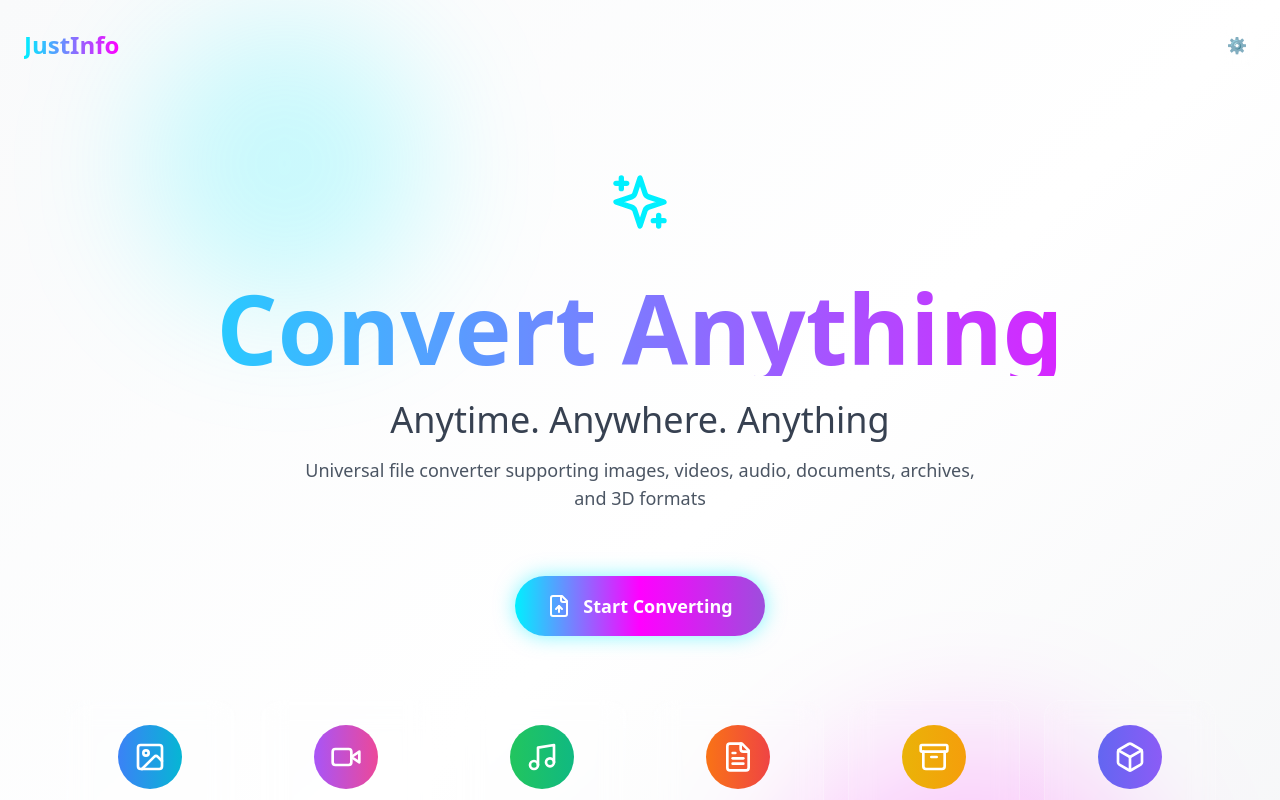
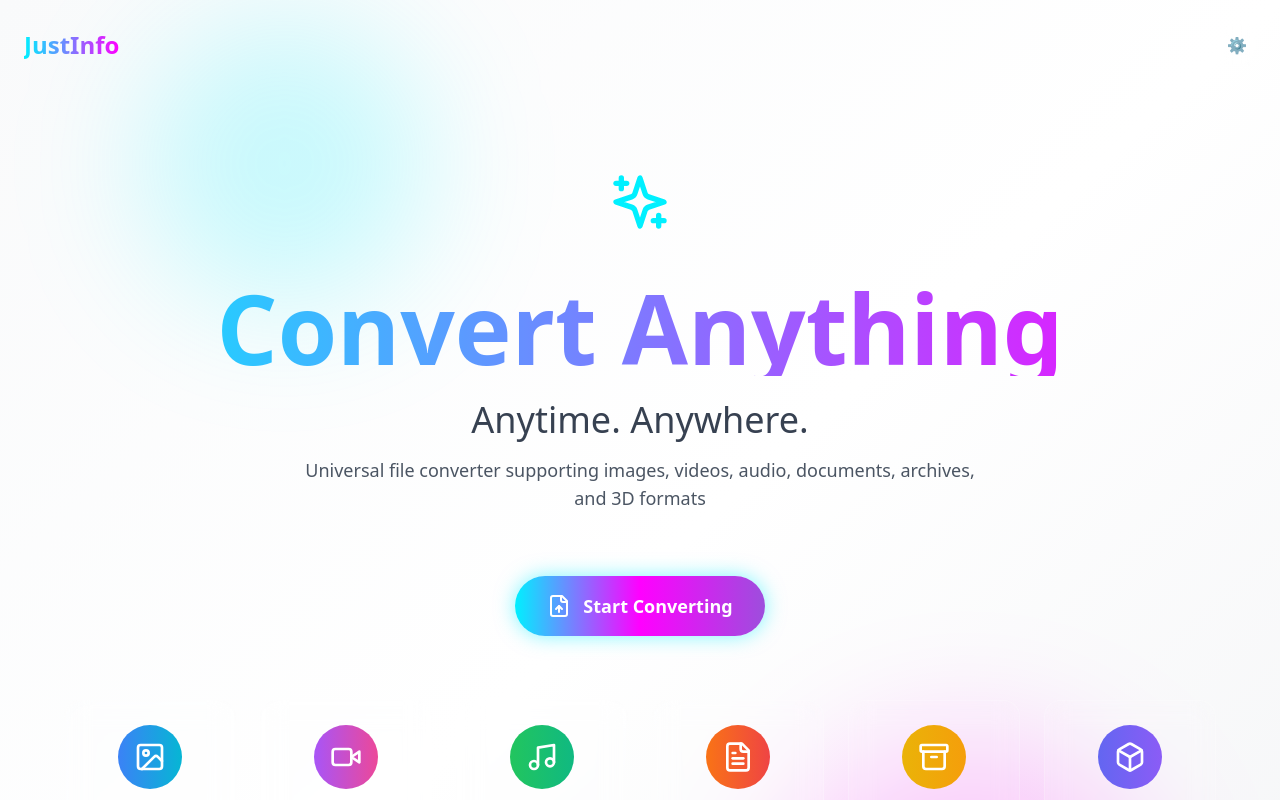
Before and after one commit to jaypalkatare/justinfo, a React (Vite) app: page / in a window 1280 px wide. Shown: the top 800 px of the page. Built offline with nearby package versions, Linux system fonts and the light colour scheme.

Commit message:
remove anything from home page.

```diff
--- a/src/pages/Home.jsx
+++ b/src/pages/Home.jsx
@@ -102,7 +102,7 @@ const Home = () => {
             transition={{ delay: 0.3 }}
             className="text-2xl md:text-4xl font-light mb-4 text-gray-700 dark:text-gray-300"
           >
-            Anytime. Anywhere. Anything
+            Anytime. Anywhere.
           </motion.p>
 
           <motion.p
```
